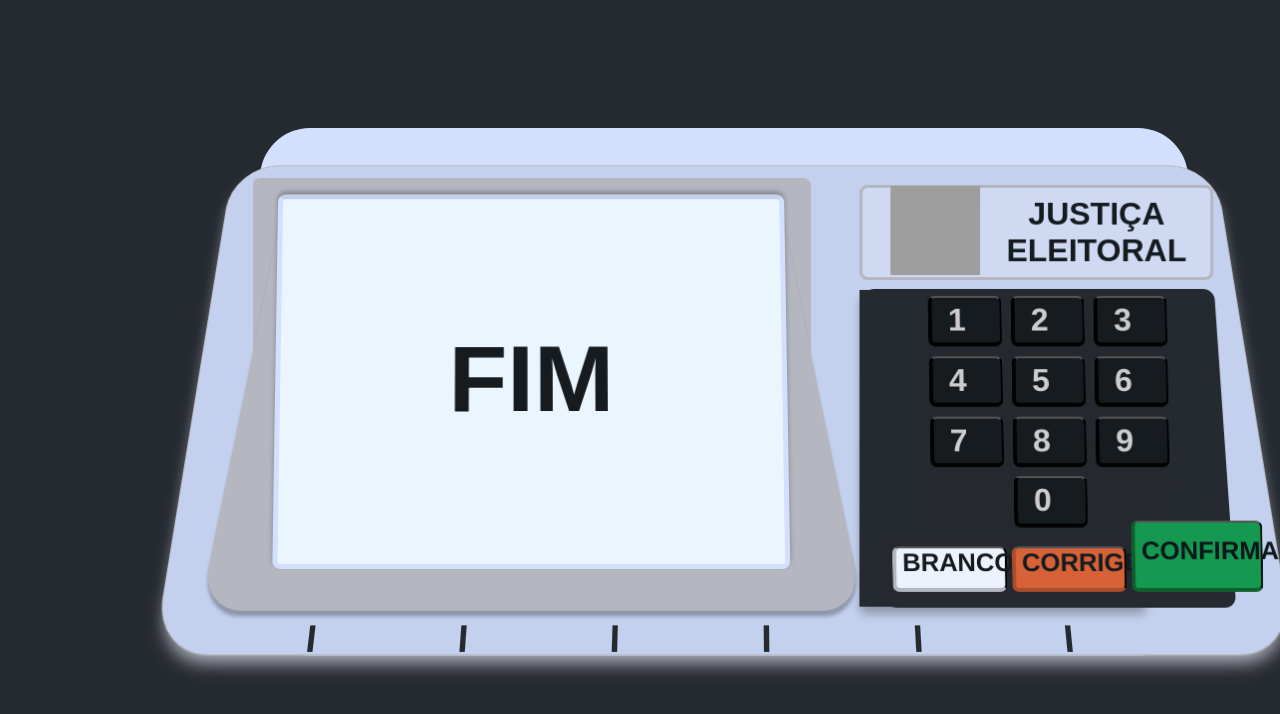
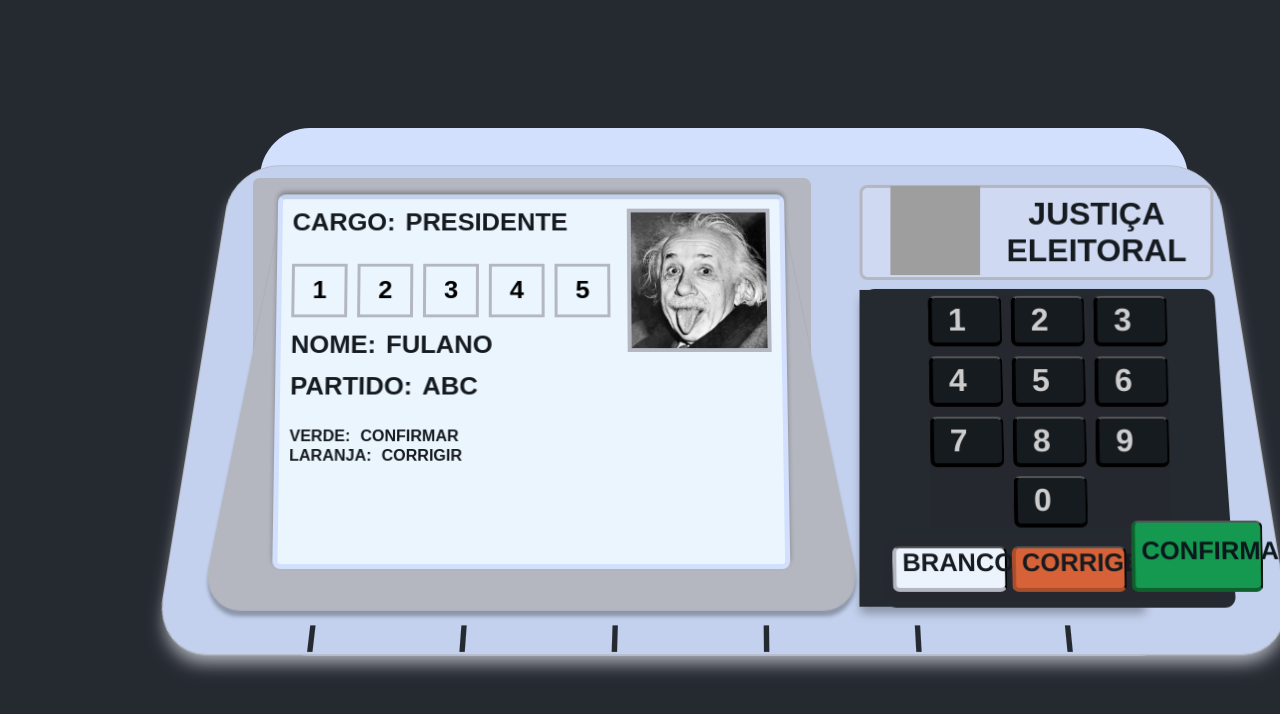
Before and after one commit to 4lessandrodev/urna-eletronica-brasileira, a Next.js app: page / in a window 1280 px wide. Shown: the top 714 px of the page. Built offline with nearby package versions, Linux system fonts and the light colour scheme; grey boxes are pictures that could not be loaded; a web font is replaced by a local one.

Commit message:
style(components): added style to photo

```diff
--- a/src/components/BallotBox/index.tsx
+++ b/src/components/BallotBox/index.tsx
@@ -13,7 +13,8 @@ import {
 import Screen from '../Screen';
 import Logo from '../Logo';
 import Keyboard from '../Keyboard';
-import Title from '../Title';
+// import Title from '../Title';
+import ScreenInfo from '../ScreenInfo';
 
 export default function BallotBox() {
     return (
@@ -23,7 +24,8 @@ export default function BallotBox() {
                     <ContainerBallot>
                         <ContainerScreen>
                             <Screen>
-                                <Title value="fim" size="XLARGE" />
+                                {/* <Title value="fim" size="XLARGE" /> */}
+                                <ScreenInfo />
                             </Screen>
                         </ContainerScreen>
                         <ContainerKeyBoard>
--- a/src/components/PhotoHandler/style.tsx
+++ b/src/components/PhotoHandler/style.tsx
@@ -9,8 +9,8 @@ export const Style = styled.div<DivProps>`
     margin: 0;
     border: 0.3rem solid ${({ withBorder, theme }: DivProps & ThemeProvider) => `${withBorder
         ? theme.colors.darkGray : 'transparent'}`};
-    max-width: 12rem;
-    max-height: 12rem;
+    max-width: 9.4rem;
+    max-height: 9.4rem;
 `;
 
 export default Style;
--- a/src/components/ScreenInfo/index.tsx
+++ b/src/components/ScreenInfo/index.tsx
@@ -13,7 +13,7 @@ export default function ScreenInfo() {
     return (
         <Style>
             <ScreenInfoData>
-                <ContentRow position="CENTER">
+                <ContentRow position="START">
                     <Title size="REGULAR" value="Cargo: " />
                     <Title size="REGULAR" value="Presidente" />
                 </ContentRow>
--- a/src/components/ScreenInfo/style.tsx
+++ b/src/components/ScreenInfo/style.tsx
@@ -20,7 +20,6 @@ export const Style = styled.div`
     min-height: 100%;
     max-width: 35rem;
     background-color: transparent;
-    border: 1px solid red;
     padding: 2%;
 `;
 
```
